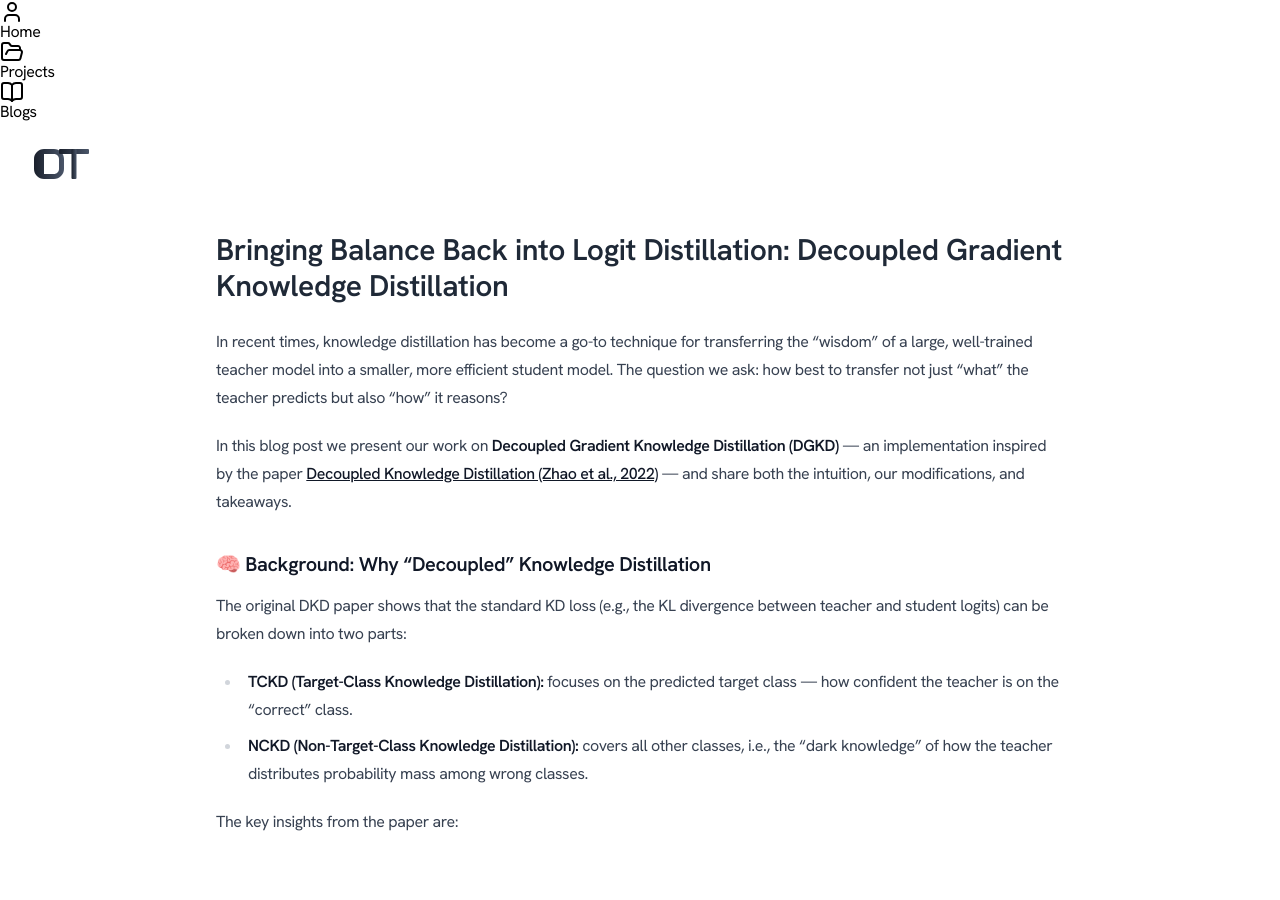
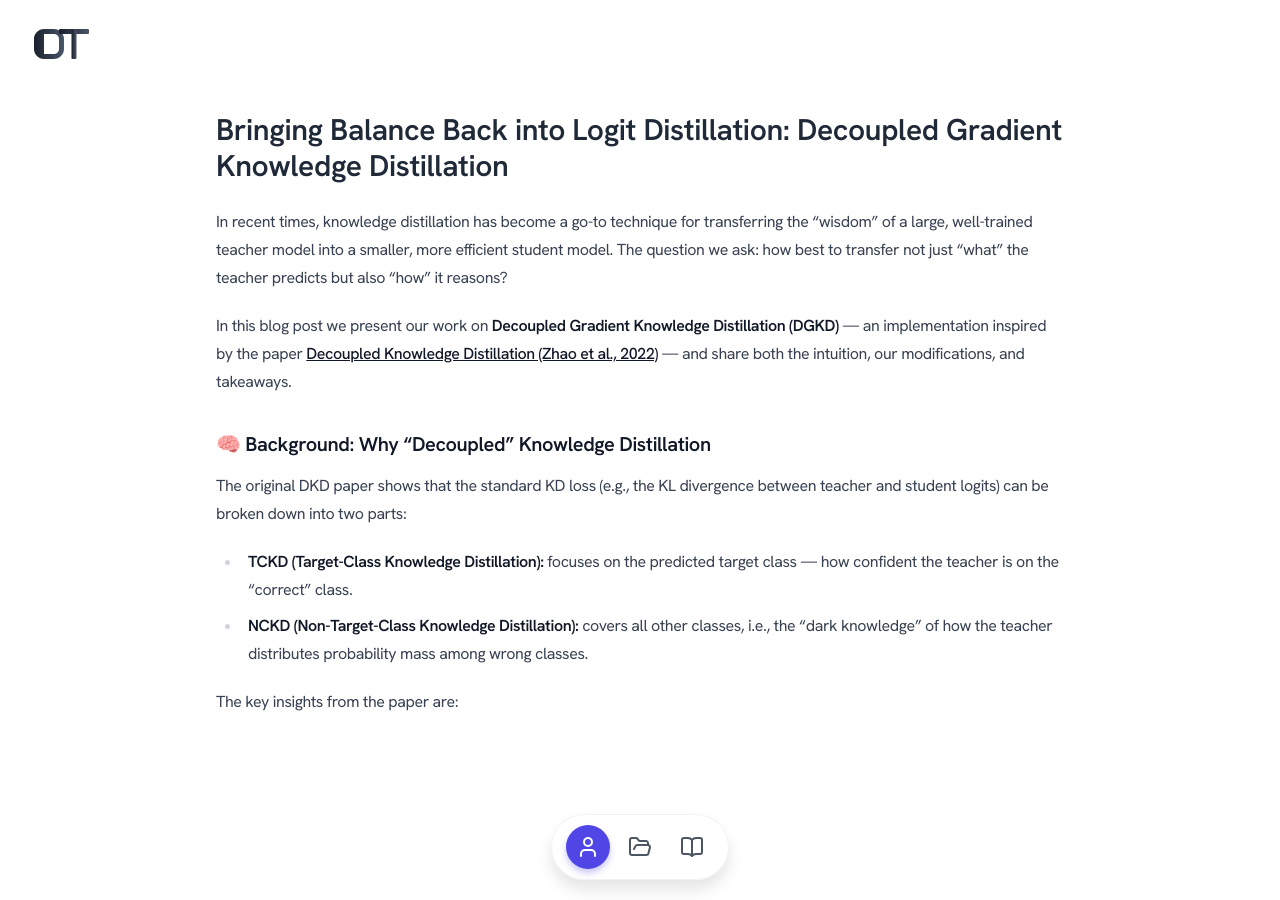
Before and after one commit to omertafveez-2001/omertafveez-2001.github.io, a Jekyll site: the page built from blogs/dkd.md, in a window 1280 px wide. Built offline with Jekyll 4.4.1, drawn with Linux system fonts in a browser that asks for light colours; nearby versions of some CDN libraries.

Commit message:
attempt 3

```diff
--- a/_layouts/post.html
+++ b/_layouts/post.html
@@ -14,7 +14,7 @@
   <script src="https://unpkg.com/lucide@latest"></script>
 
   <!-- Custom Styles -->
-  <link rel="stylesheet" href="../style.css">
+  <link rel="stylesheet" href="/style.css">
 </head>
 
 <body class="subpixel-antialiased leading-none tracking-tight relative m-0 p-0 font-['Hanken_Grotesk']">
@@ -63,6 +63,8 @@
     </article>
   </main>
 
-  <script>lucide.createIcons();</script>
+  <script>
+    lucide.createIcons();
+  </script>
 </body>
 </html>
```
